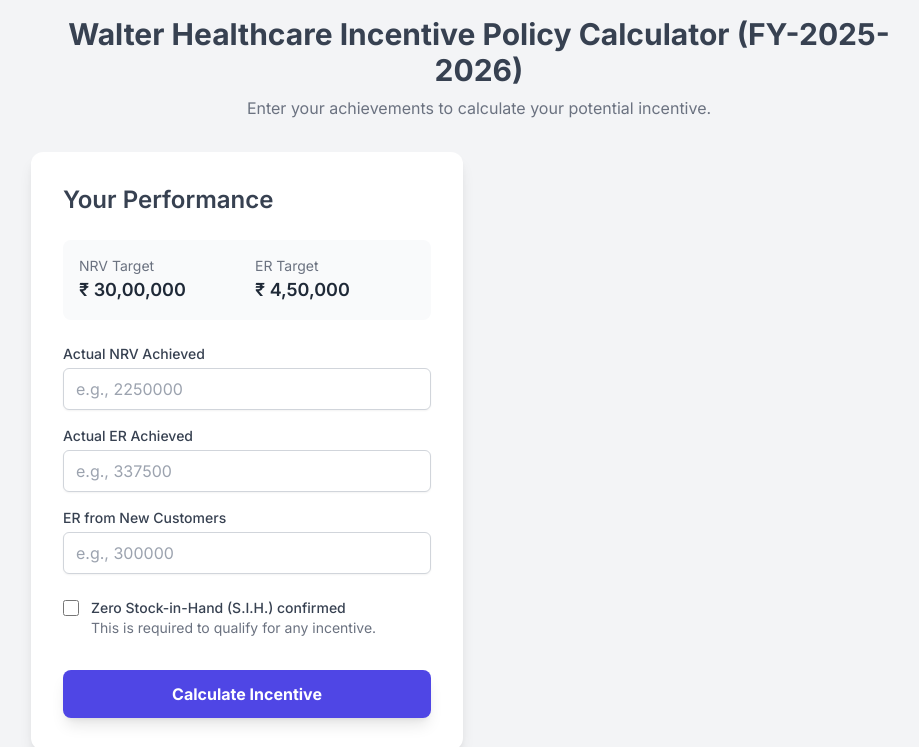
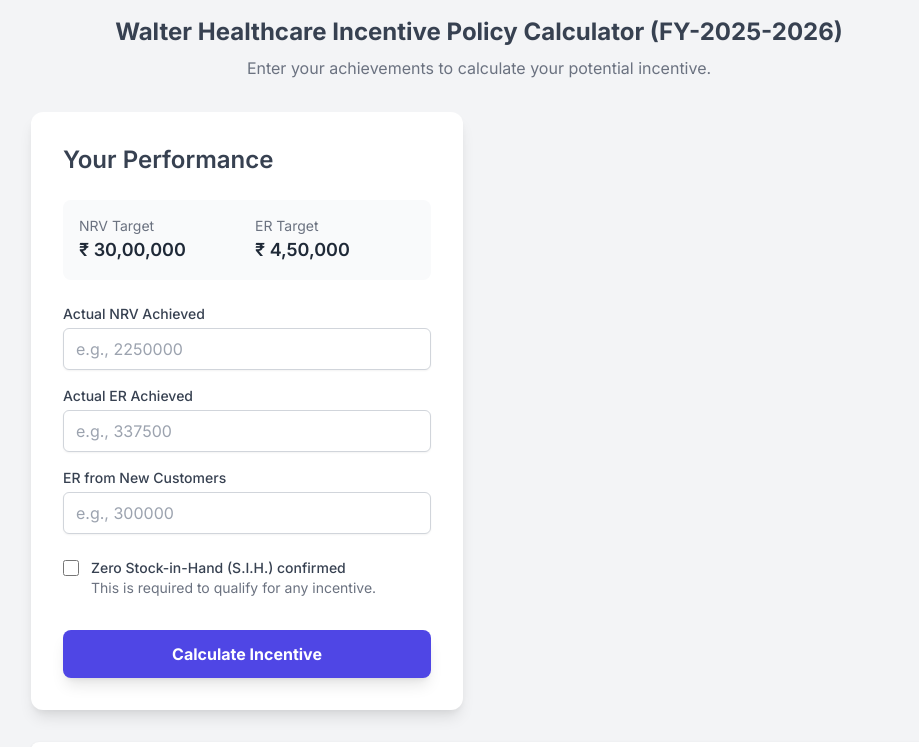
Before and after one commit to Amanwalter/Calc, a plain HTML site: page index.html in a window 1280 px wide. Shown: the top 747 px of the page, without its empty margins (161-1080 px from the left). Drawn offline with nearby package versions, Linux system fonts and the light colour scheme.

Commit message:
Update index.html

```diff
--- a/index.html
+++ b/index.html
@@ -13,7 +13,7 @@
 </head>
 <body class="bg-gray-100 min-h-screen flex items-center justify-center p-4">
     <div class="max-w-4xl w-full mx-auto">
-        <h1 class="text-3xl font-bold text-center text-gray-700 mb-2">Walter Healthcare Incentive Policy Calculator (FY-2025-2026)</h1>
+        <h1 class="text-2xl font-bold text-center text-gray-700 mb-2">Walter Healthcare Incentive Policy Calculator (FY-2025-2026)</h1>
         <p class="text-center text-gray-500 mb-8">Enter your achievements to calculate your potential incentive.</p>
 
         <div class="grid md:grid-cols-2 gap-8">
```
